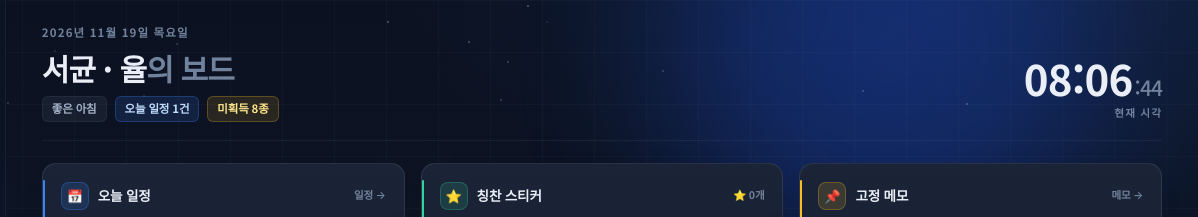
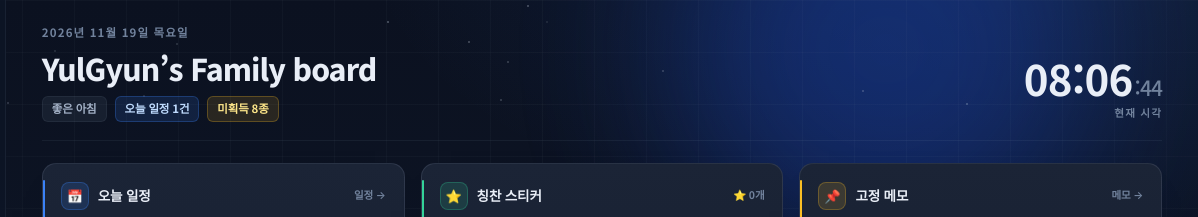
Before and after one commit to reneeyoungjoo-alt/family-dashboard, a plain HTML site: page index.html in a window 1280 px wide. Shown: the top 217 px of the page, 82-1280 px from the left. Drawn offline with Linux system fonts and the light colour scheme; a web font is replaced by a local one.

Commit message:
feat: 앱 이름을 YulGyun’s Family board로 변경

```diff
--- a/index.html
+++ b/index.html
@@ -3,14 +3,14 @@
 <head>
 <meta charset="utf-8">
 <meta name="viewport" content="width=device-width, initial-scale=1, viewport-fit=cover">
-<title>우리 가족 보드</title>
+<title>YulGyun’s Family board</title>
 <meta name="robots" content="noindex, nofollow, noarchive">
 <meta name="theme-color" content="#0b1120">
 <meta name="description" content="가족 일정, 칭찬 스티커, 몬스터 도감, 메모">
 <meta name="apple-mobile-web-app-capable" content="yes">
 <meta name="mobile-web-app-capable" content="yes">
 <meta name="apple-mobile-web-app-status-bar-style" content="black-translucent">
-<meta name="apple-mobile-web-app-title" content="우리 가족 보드">
+<meta name="apple-mobile-web-app-title" content="YulGyun’s Family board">
 <link rel="manifest" href="manifest.webmanifest">
 <link rel="apple-touch-icon" href="assets/icon-180.png">
 <link rel="icon" href="assets/icon-192.png">
@@ -509,7 +509,7 @@
     <header class="top">
       <div>
         <div class="eyebrow" id="dateLine">2026년 11월 19일 목요일</div>
-        <h1 class="h-title">서균 · 율<span>의 보드</span></h1>
+        <h1 class="h-title">YulGyun’s Family board</h1>
         <div class="meta-row">
           <span class="tag" id="greetTag">좋은 오후</span>
           <span class="tag blue" id="todayCount">오늘 일정 0건</span>
```
Also changed, not shown: manifest.webmanifest.
